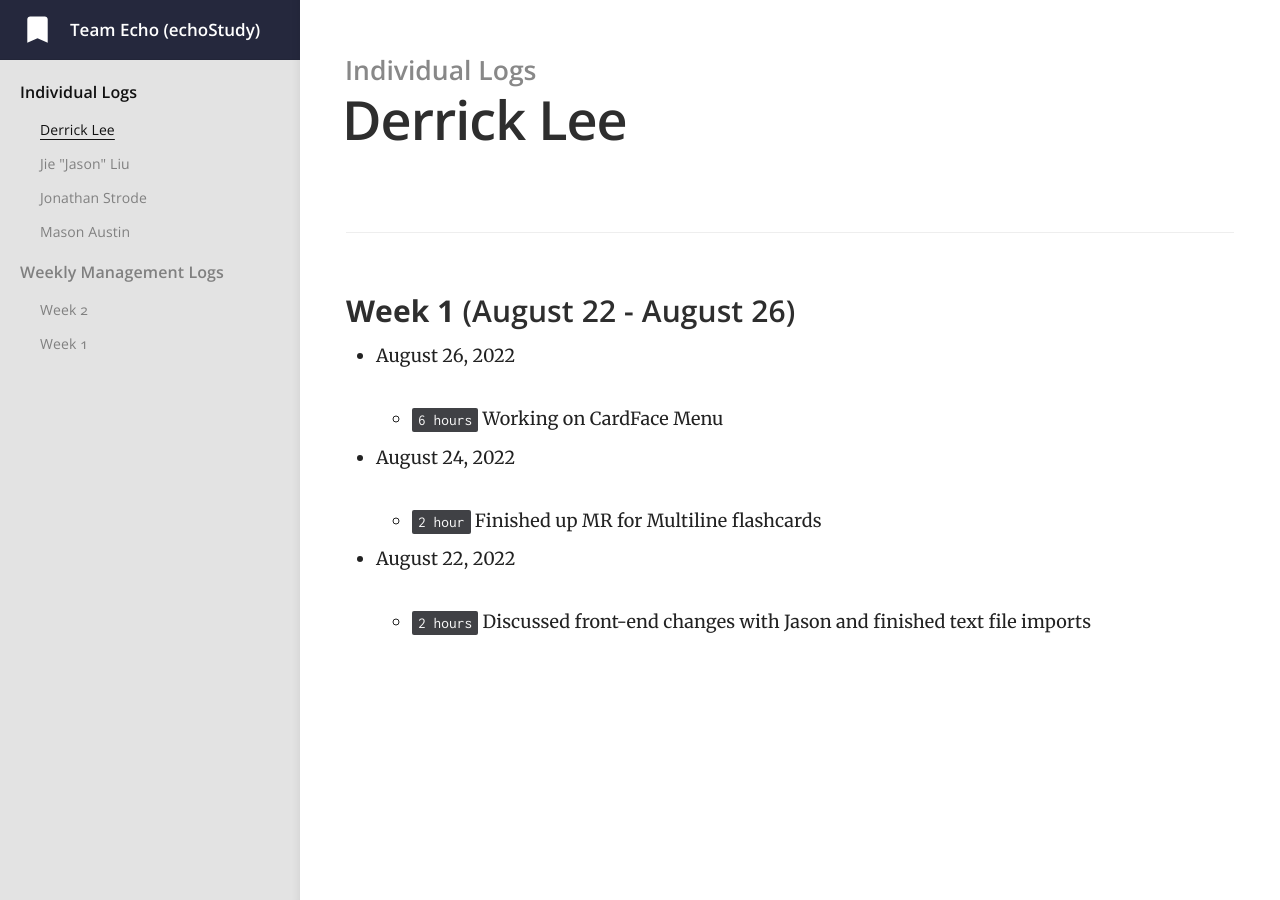
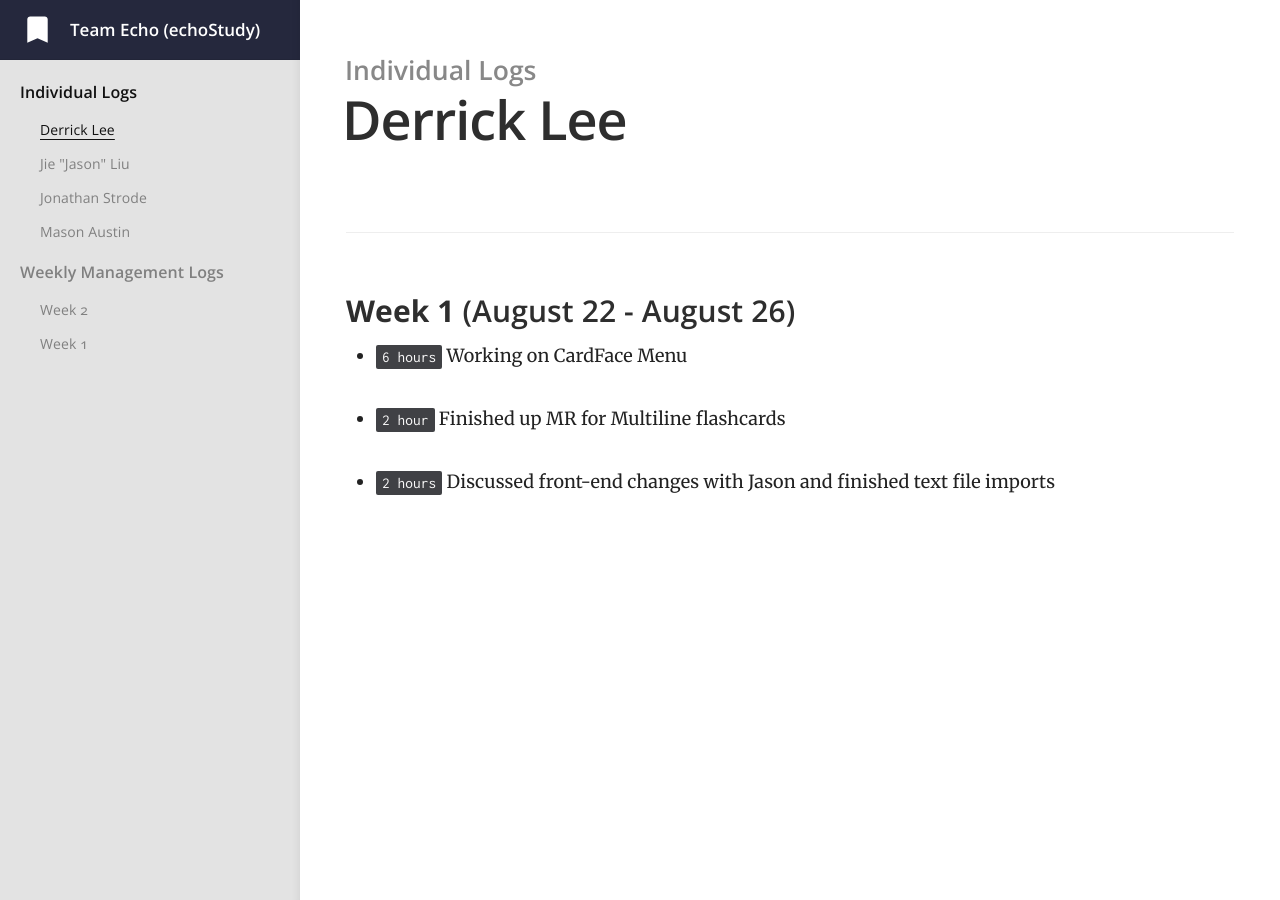
Before and after one commit to jiejasonliu/team-echo-site, a Jekyll site: the page built from _docs/individual-logs/derricklee-logs.md, in a window 1280 px wide. Built offline with Jekyll 4.4.1, drawn with Linux system fonts in a browser that asks for light colours.

Commit message:
refixed derricks week one report

```diff
--- a/_docs/individual-logs/derricklee-logs.md
+++ b/_docs/individual-logs/derricklee-logs.md
@@ -6,13 +6,8 @@ order: 4
 
 ### **Week 1** (August 22 - August 26)
 
-- August 26, 2022
+- `6 hours` Working on CardFace Menu
 
-  - `6 hours` Working on CardFace Menu
+- `2 hour` Finished up MR for Multiline flashcards
 
-- August 24, 2022
-
-  - `2 hour` Finished up MR for Multiline flashcards
-
-- August 22, 2022
-  - `2 hours` Discussed front-end changes with Jason and finished text file imports
+- `2 hours` Discussed front-end changes with Jason and finished text file imports
```
